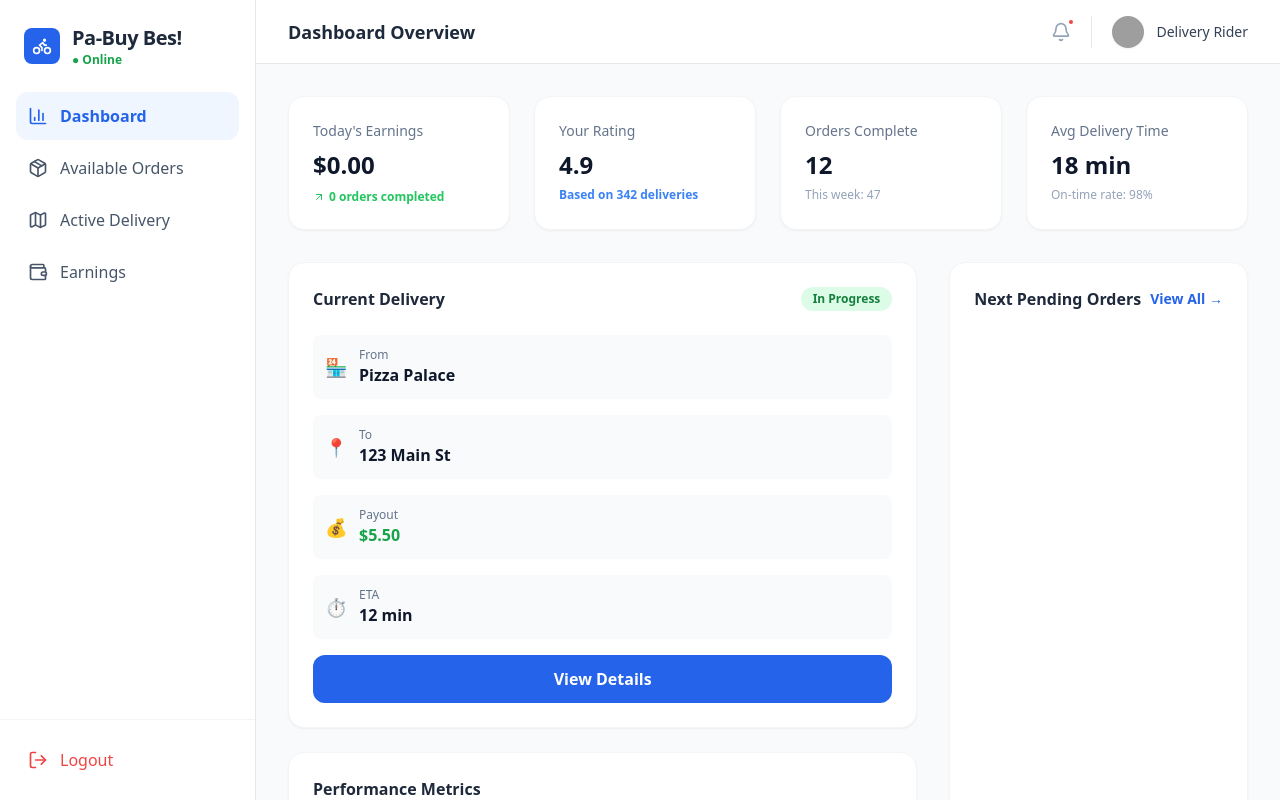
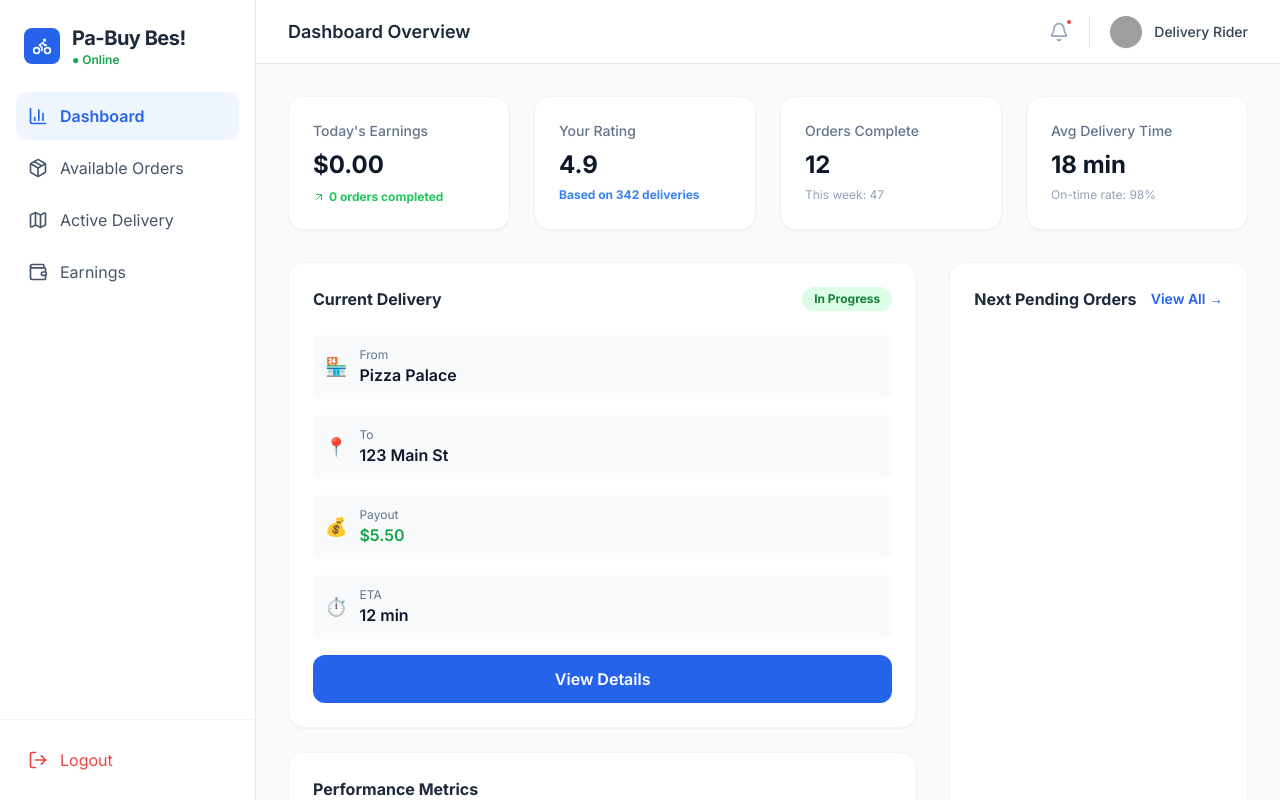
Before and after one commit to mongoo0se/pasabuyy, a plain HTML site: page runner/runner-dashboard.html in a window 1280 px wide. Drawn offline with nearby package versions, Linux system fonts and the light colour scheme; grey boxes are pictures that could not be loaded.

Commit message:
connect css

```diff
--- a/runner/runner-dashboard.html
+++ b/runner/runner-dashboard.html
@@ -4,7 +4,7 @@
     <meta charset="UTF-8">
     <meta name="viewport" content="width=device-width, initial-scale=1.0">
     <title>Pa-Buy Bes! | Runner Dashboard</title>
-    <link rel="stylesheet" href="runner.css">
+    <link rel="stylesheet" href="runner-style.css">
     <script src="https://cdn.tailwindcss.com"></script>
     <script src="https://unpkg.com/lucide@latest"></script>
     <script src="https://cdn.jsdelivr.net/npm/chart.js"></script>
```
